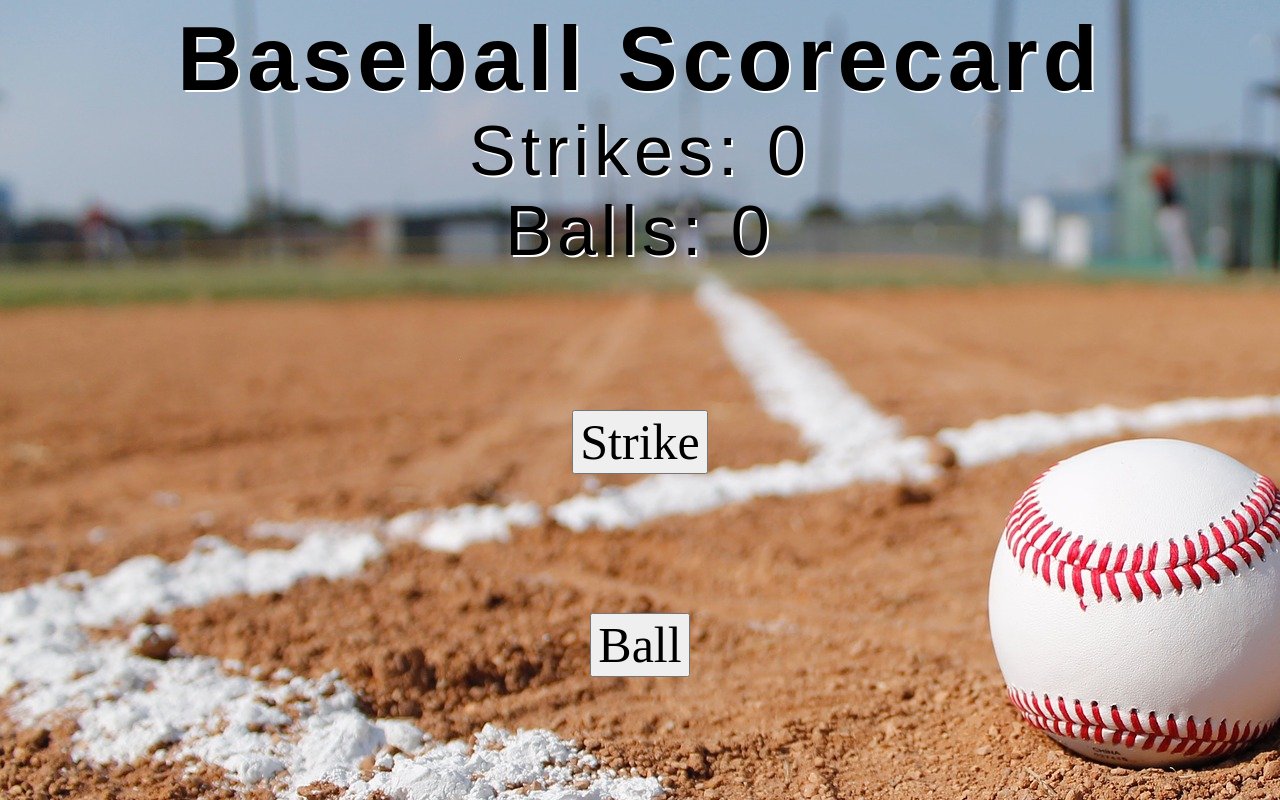
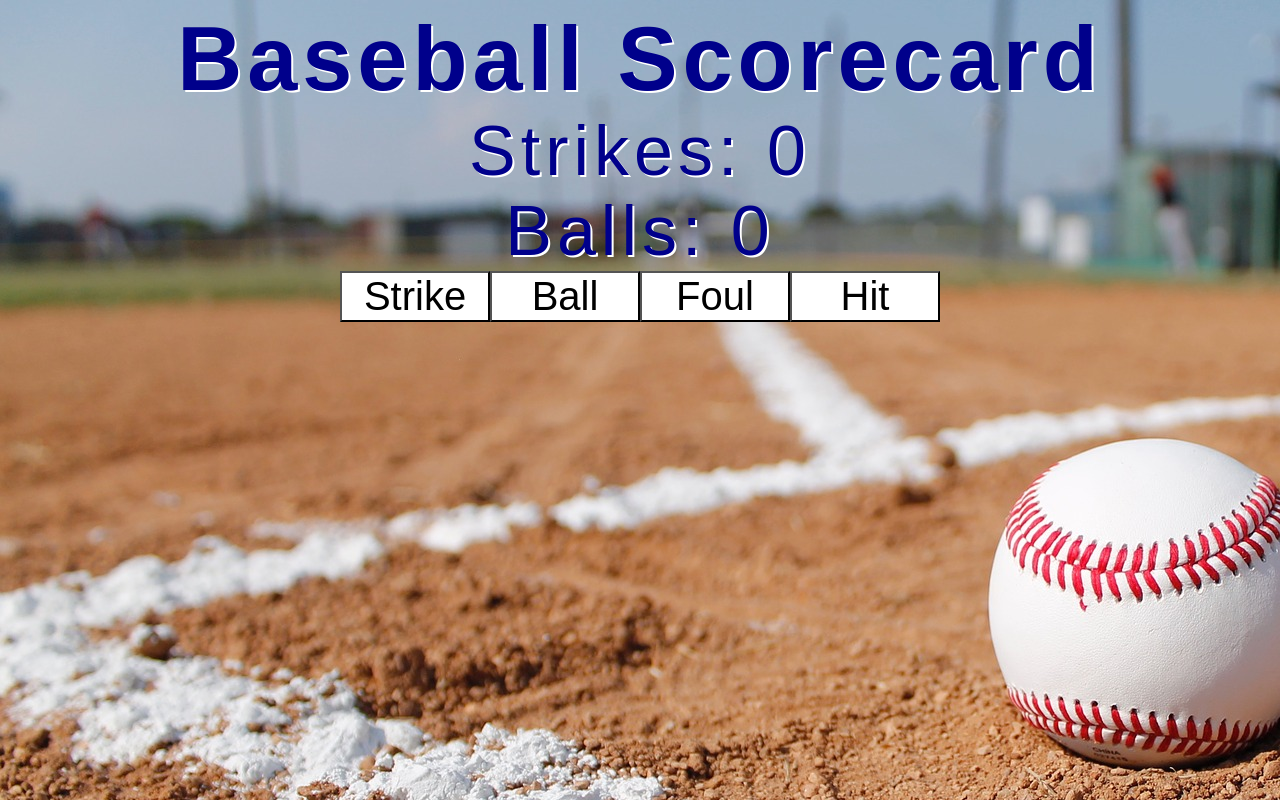
Before and after one commit to dm-devtech/Baseball-Scorecard_ReactApp, a React (Create React App) app in the folder baseball-scorecard/: page / in a window 1280 px wide. Shown: the top 800 px of the page. Built offline with nearby package versions, Linux system fonts and the light colour scheme.

Commit message:
added better buttons

```diff
--- a/baseball-scorecard/src/CSS/formatting.css
+++ b/baseball-scorecard/src/CSS/formatting.css
@@ -2,36 +2,43 @@
   height: 100%;
   width: 100%;
   letter-spacing: 5px;
-  color: black;
+  color: darkblue;
   font: 90px Arial, sans-serif;
   font-weight: bold;
   text-align: center;
-   text-shadow: 2px 2px #ffffff;
+  text-shadow: 2px 2px #ffffff;
 }
 
 .body-text {
   height: 100%;
   width: 100%;
   letter-spacing: 5px;
-  color: black;
+  color: darkblue;
   font: 70px Arial, sans-serif;
   text-align: center;
-   text-shadow: 2px 2px #ffffff;
+  text-shadow: 2px 2px #ffffff;
+}
+
+body {
+  background-color: green;
+  background-image: url('./bball-field.jpg');
 }
 
 .buttons {
-  grid-row: 2 / 3;
-  button {
-    grid-row: 2 / 3;
-    font-family: 'Press Start 2P', cursive;
-    justify-self: center;
-    display: flex;
-    margin: 11% auto;
-    font-size: 50px;
-  }
+  margin: 0 auto;
+  size: 200px
 }
 
-body {
-  background-color: black;
-  background-image: url('./bball-field.jpg');
+.click:hover {
+    background: lightblue;
+    transform: scale(2);
+    transition-duration: 0.2s;
+    opacity: 0.8;
 }
+
+.click {
+    width: 150px;
+    background: white;
+    font-size: 40px;
+    cursor: pointer;
+}
--- a/baseball-scorecard/src/components/Controls.js
+++ b/baseball-scorecard/src/components/Controls.js
@@ -3,10 +3,10 @@ import React from 'react';
 const Controls = (props) => {
   return (
     <div className="buttons">
-      <button onClick={props.strike}>Strike</button>
-      <button onClick={props.ball}>Ball</button>
-      <button onClick={props.foul}>Foul</button>
-      <button onClick={props.hit}>Hit</button>
+      <button className="click" onClick={props.strike}>Strike</button>
+      <button className="click" onClick={props.ball}>Ball</button>
+      <button className="click" onClick={props.foul}>Foul</button>
+      <button className="click" onClick={props.hit}>Hit</button>
     </div>
   )
 }
```
Also changed, not shown: 1 other file (tests, documents, lock files or other folders).
